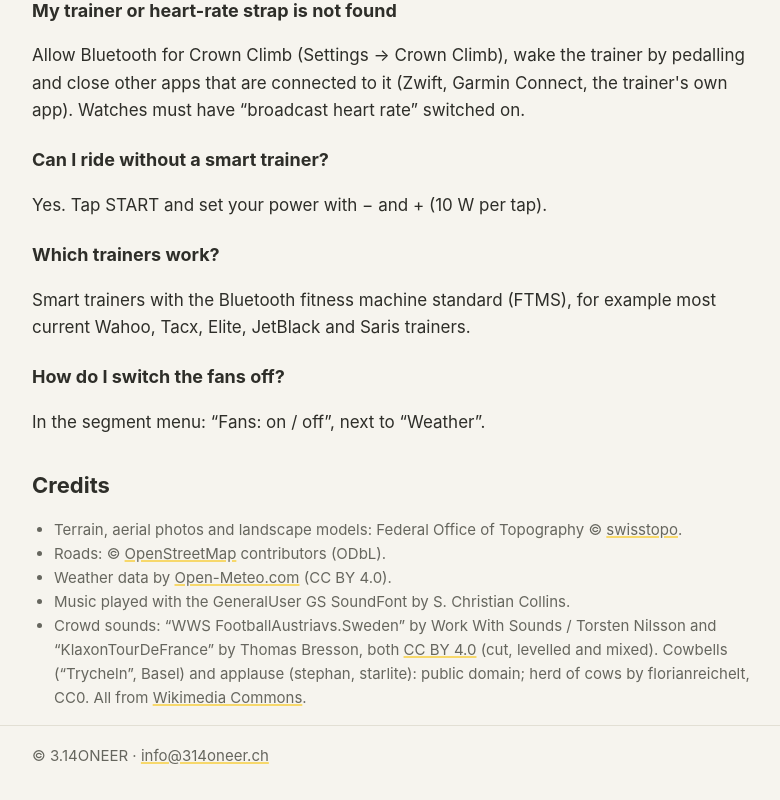
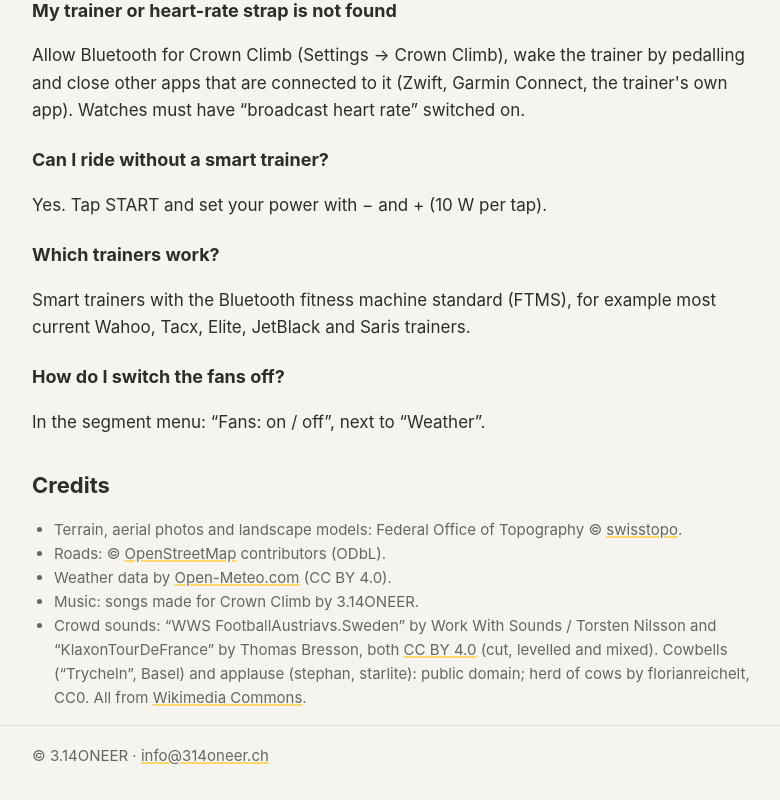
Before and after one commit to Suicoleiro/CrownClimb, a plain HTML site: page docs/support.html in a window 1280 px wide. Shown: the part 637-1437 px from the top of the page, without its empty margins (244-1024 px from the left). Drawn offline with Linux system fonts and the light colour scheme.

Commit message:
Update support.html: music credits

```diff
--- a/docs/support.html
+++ b/docs/support.html
@@ -42,7 +42,7 @@
     <li>Terrain, aerial photos and landscape models: Federal Office of Topography &copy; <a href="https://www.swisstopo.admin.ch/">swisstopo</a>.</li>
     <li>Roads: &copy; <a href="https://www.openstreetmap.org/copyright">OpenStreetMap</a> contributors (ODbL).</li>
     <li>Weather data by <a href="https://open-meteo.com/">Open-Meteo.com</a> (CC BY 4.0).</li>
-    <li>Music played with the GeneralUser GS SoundFont by S. Christian Collins.</li>
+    <li>Music: songs made for Crown Climb by 3.14ONEER.</li>
     <li>Crowd sounds: &ldquo;WWS FootballAustriavs.Sweden&rdquo; by Work With Sounds / Torsten Nilsson and
       &ldquo;KlaxonTourDeFrance&rdquo; by Thomas Bresson, both <a href="https://creativecommons.org/licenses/by/4.0/">CC BY 4.0</a>
       (cut, levelled and mixed). Cowbells (&ldquo;Trycheln&rdquo;, Basel) and applause (stephan, starlite): public domain;
```
